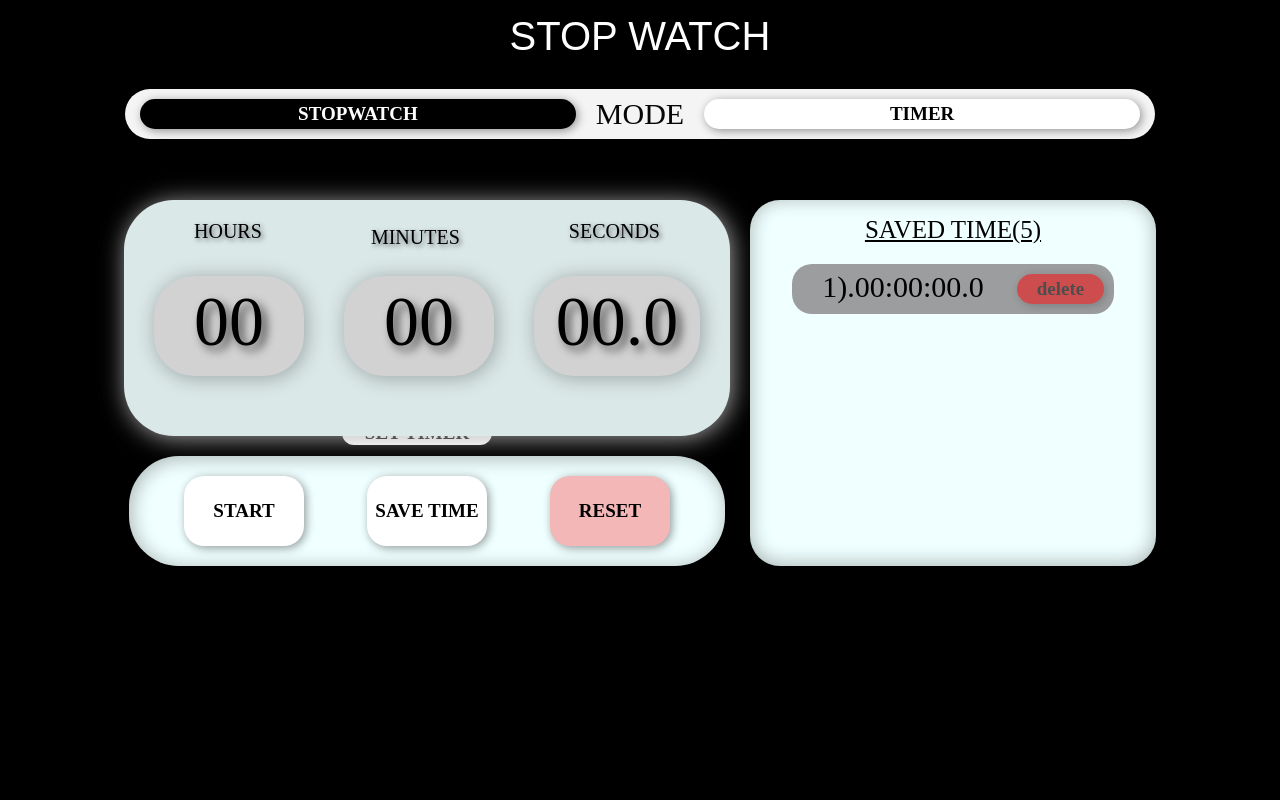
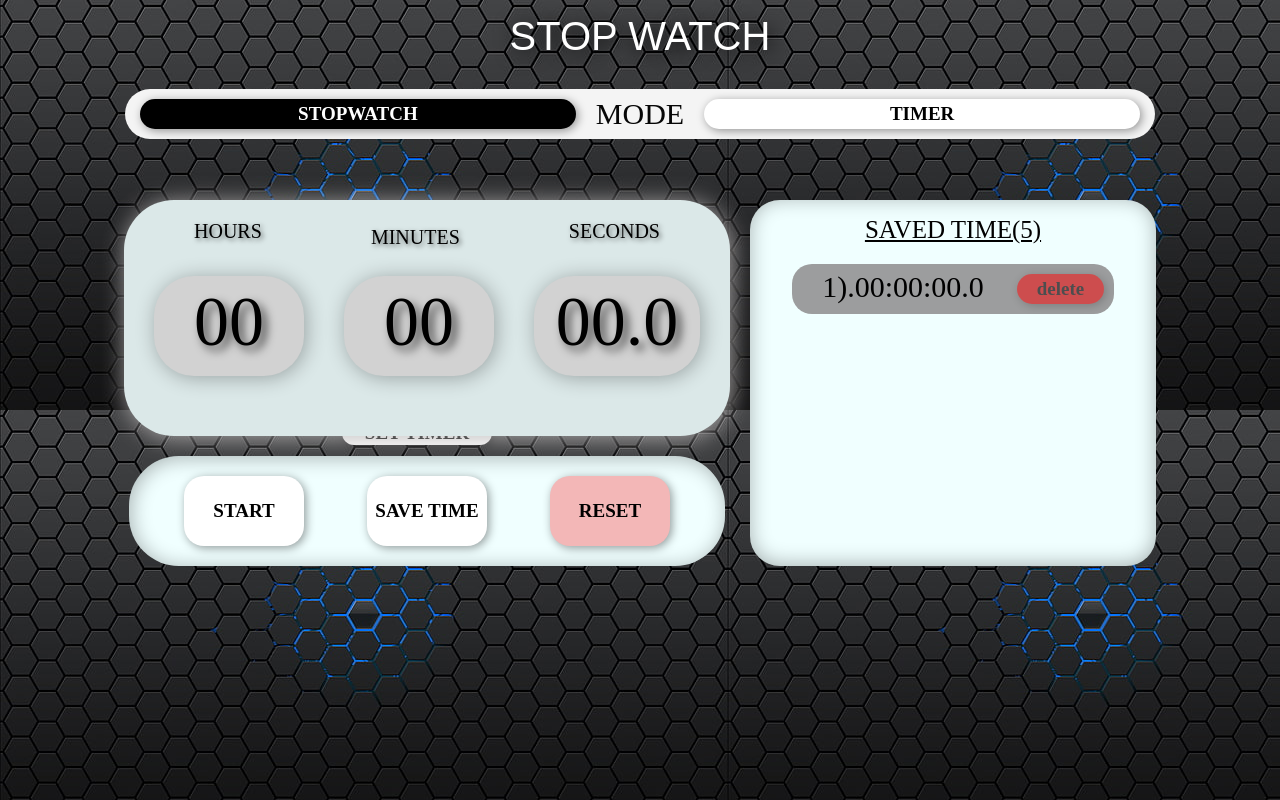
Before and after one commit to Vistarboy/fullStopWatch, a plain HTML site: page index.html in a window 1280 px wide. Drawn offline with Linux system fonts and the light colour scheme.

Commit message:
Update STOP-WATCH.css

```diff
--- a/STOP-WATCH.css
+++ b/STOP-WATCH.css
@@ -1,5 +1,5 @@
 body {
-  background-image: url(resources/wallpaper.jpg);
+  background-image: url(wallpaper.jpg);
   background-color: black;
   position: center;
   display: flex;
```
